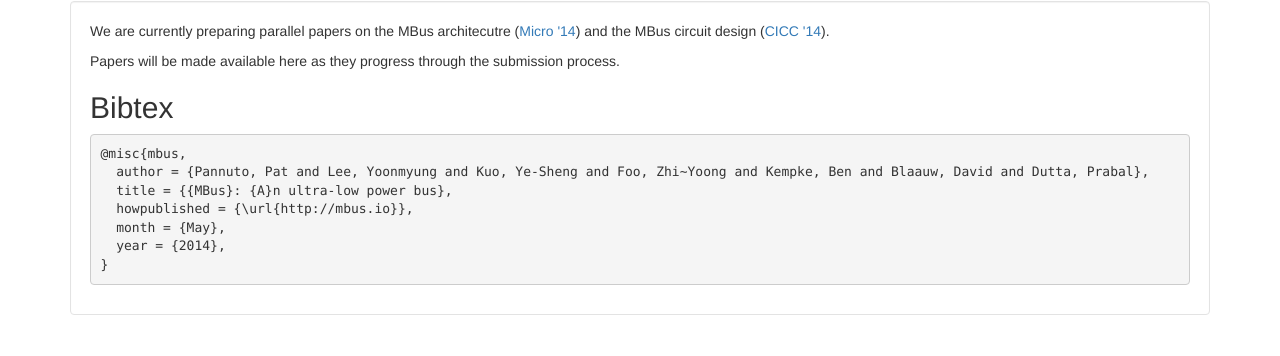
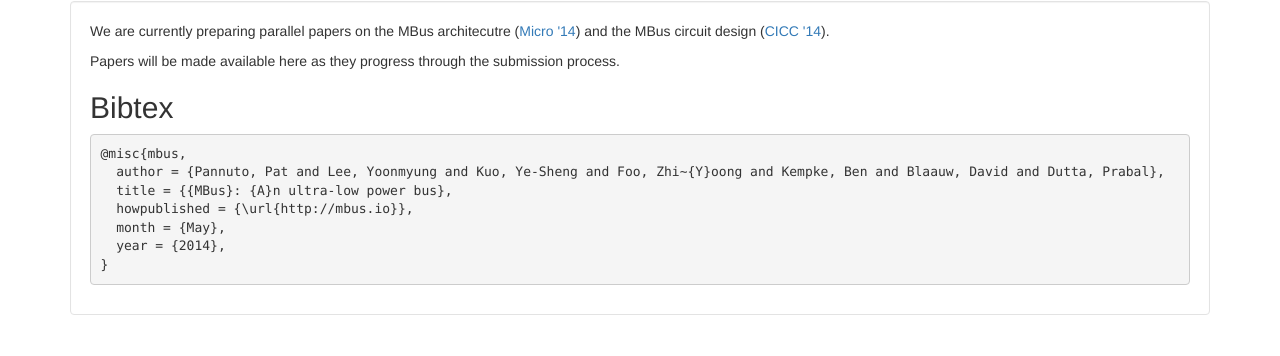
Before and after one commit to lab11/mbus.io, a Python web app: template mbus/templates/paper.mako in a window 1280 px wide. Shown: the part 69-425 px from the top of the page. Run offline with Mako, Linux system fonts and the light colour scheme; the template is opened without the code that fills it, so the values that code supplies are empty; some libraries are stand-ins or nearby versions.

Commit message:
Hide spec link for now; fix Zhi~{Y}oong bibtex

```diff
--- a/mbus/templates/paper.mako
+++ b/mbus/templates/paper.mako
@@ -15,7 +15,7 @@
     <h2>Bibtex</h2>
     <pre>
 @misc{mbus,
-  author = {Pannuto, Pat and Lee, Yoonmyung and Kuo, Ye-Sheng and Foo, Zhi~Yoong and Kempke, Ben and Blaauw, David and Dutta, Prabal},
+  author = {Pannuto, Pat and Lee, Yoonmyung and Kuo, Ye-Sheng and Foo, Zhi~{Y}oong and Kempke, Ben and Blaauw, David and Dutta, Prabal},
   title = {{MBus}: {A}n ultra-low power bus},
   howpublished = {\url{http://mbus.io}},
   month = {May},
--- a/mbus/templates/spec-legal.mako
+++ b/mbus/templates/spec-legal.mako
@@ -5,6 +5,7 @@
 <% legal = request.static_url('mbus:static/MBus-Specification-Legal.pdf') %>
 <% legal = '#' %>
 <% spec  = request.static_url('mbus:static/MBus-Specification-v0.3.pdf') %>
+<% spec  = '#' %>
 
 <div class="container">
   <div class="well well-clear">
```
